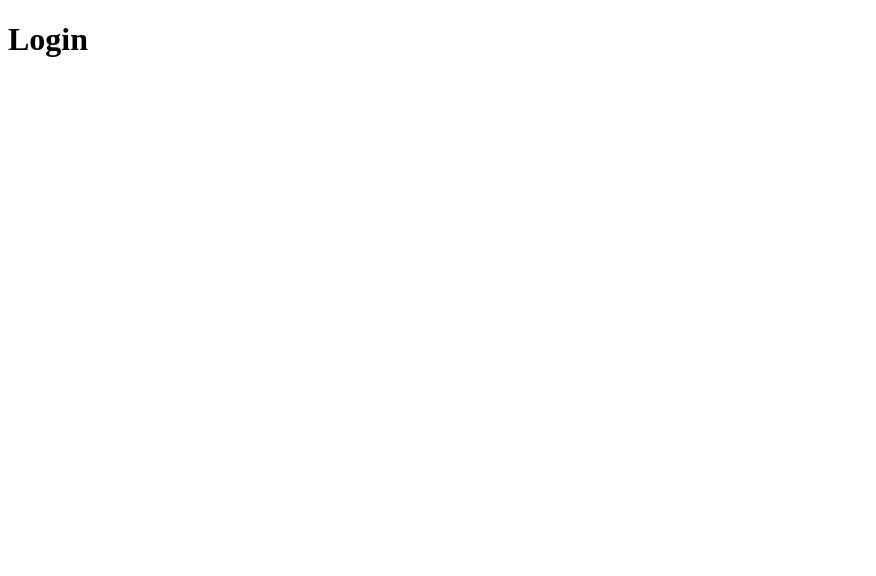
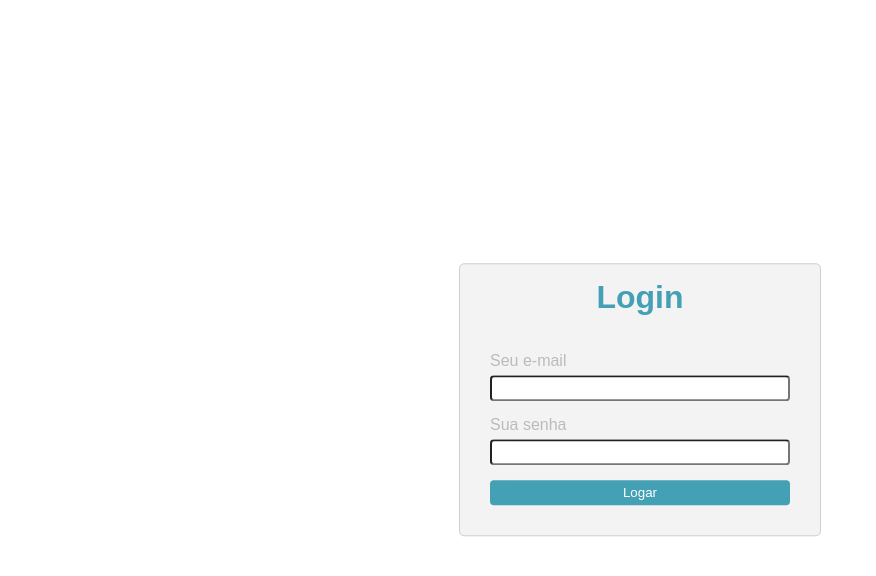
Before and after one commit to HirlanFerreira/Login, a plain HTML site: page index.html in a window 1280 px wide. Shown: the whole page, without its empty margins (0-876 px from the left). Drawn offline with Linux system fonts and the light colour scheme.

Commit message:
Html e css concluido

```diff
--- a/index.html
+++ b/index.html
@@ -7,6 +7,17 @@
   <link rel="stylesheet" href="style/style.css">
 </head>
 <body>
-    <h1>Login</h1>
+    <div class="login">
+      <h1>Login</h1>
+      <div class="crendencial">
+        <label for="Seu e-mail">Seu e-mail</label>
+      <input type="email">
+      </div>
+      <div class="crendencial">
+        <label for="sua senha">Sua senha</label>
+      <input type="number">
+      </div>
+      <button>Logar</button>
+    </div>
 </body>
 </html>
--- a/style/style.css
+++ b/style/style.css
@@ -0,0 +1,43 @@
+.login {
+  border: 1px solid #cecece;
+  width: 300px;
+  padding: 30px;
+  display: flex;
+  flex-direction: column;
+  position: absolute;
+  left: 50%;
+  top: 50%;
+  transform: translate(-50%, -50%);
+  gap: 15px;
+  border-radius: 5px;
+  background-color: #f4f3f3;
+  font-family: Arial, Helvetica, sans-serif;
+}
+
+h1 {
+  margin-top: -15px;
+  color: #43A0B5;
+  text-align: center;
+}
+
+.crendencial {
+  display: flex;
+  flex-direction: column;
+  gap: 5px;
+  color: #bbbbbb;
+}
+
+input {
+  height: 20px;
+  border-radius: 4px;
+  background-color: white;
+}
+
+
+button {
+  height: 25px;
+  color: white;
+  border-radius: 4px;
+  background-color: #43A0B5;
+  border: none;
+}
```
Also changed, not shown: WhatsApp Image 2025-01-23 at 17.49.57.jpeg (added), 1 other file.
